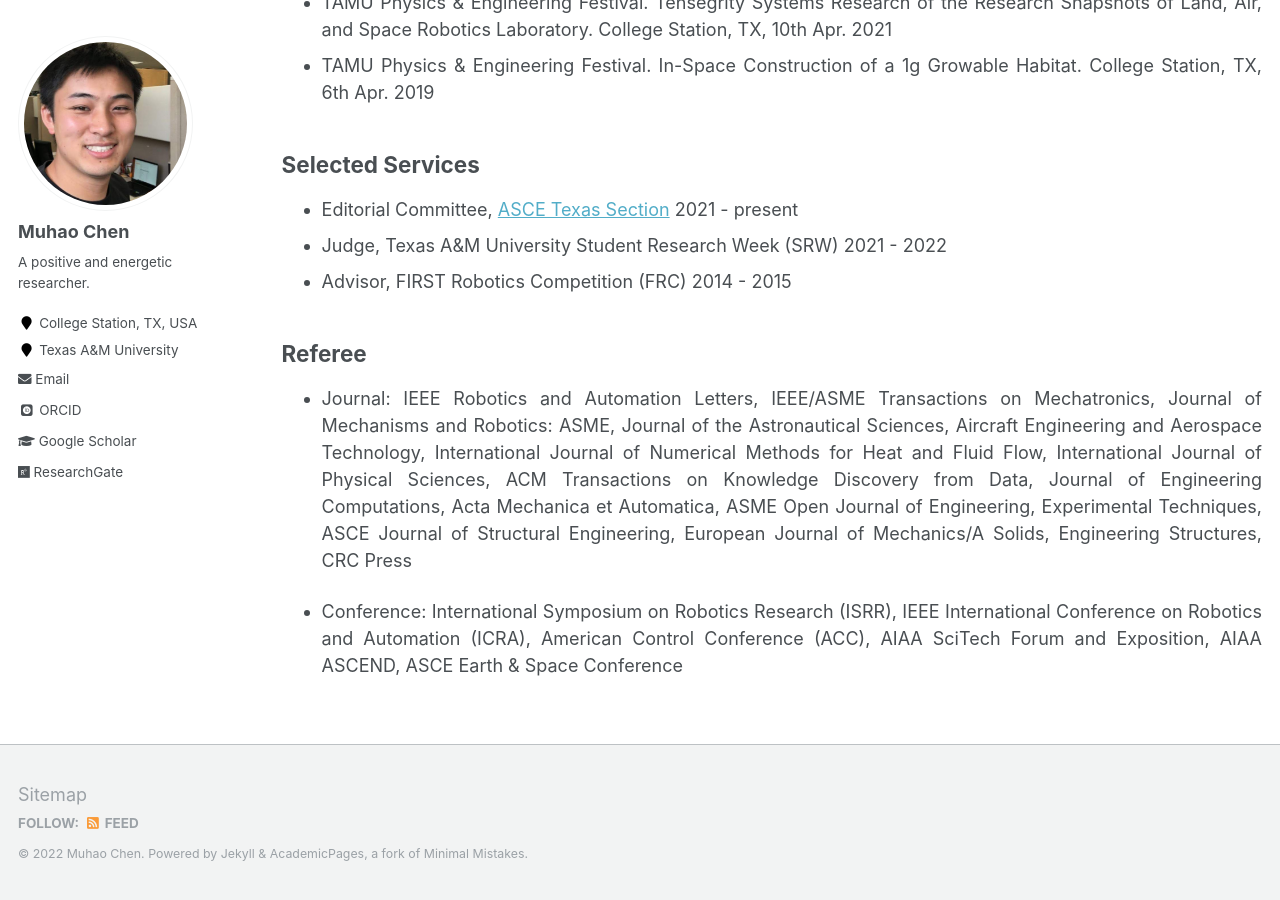
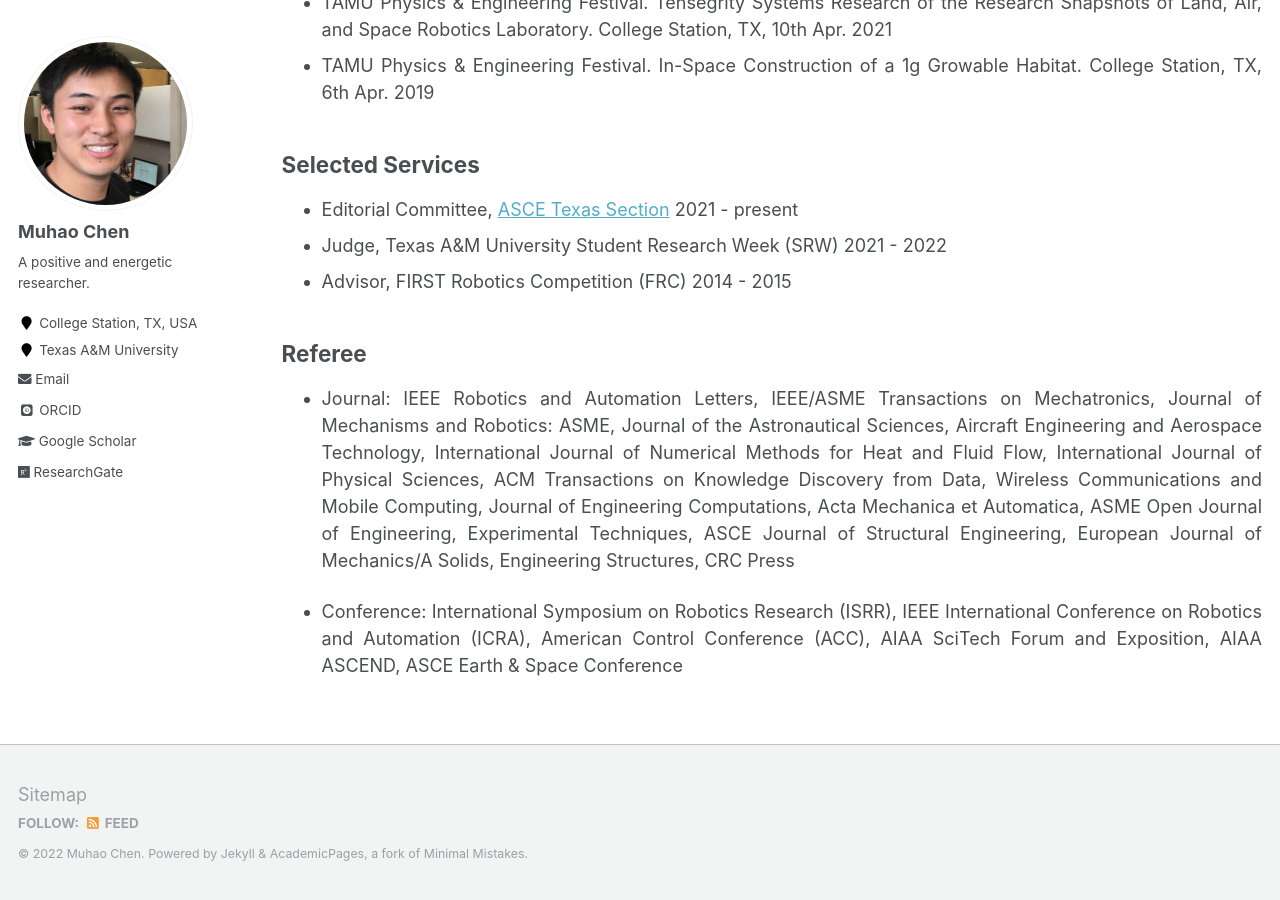
Before and after one commit to Muhao-Chen/muhao-chen.github.io, a Jekyll site: the page built from _pages/professional-activities.md, in a window 1280 px wide and 900 px high, scrolled down 1651 px. Built offline with Jekyll 4.4.1, drawn with Linux system fonts in a browser that asks for light colours; some web fonts are replaced.

Commit message:
Update professional-activities.md

```diff
--- a/_pages/professional-activities.md
+++ b/_pages/professional-activities.md
@@ -66,7 +66,7 @@ toc_max_header: 1
 * Journal: IEEE Robotics and Automation Letters, IEEE/ASME Transactions on Mechatronics,
 Journal of Mechanisms and Robotics: ASME, Journal of the Astronautical Sciences, Aircraft Engineering and Aerospace Technology, International
 Journal of Numerical Methods for Heat and Fluid Flow, International Journal of Physical Sciences,
-ACM Transactions on Knowledge Discovery from Data, Journal of Engineering Computations,
+ACM Transactions on Knowledge Discovery from Data, Wireless Communications and Mobile Computing, Journal of Engineering Computations,
 Acta Mechanica et Automatica, ASME Open Journal of Engineering, Experimental Techniques, ASCE Journal of Structural Engineering,
 European Journal of Mechanics/A Solids, Engineering Structures, CRC Press
 
```
